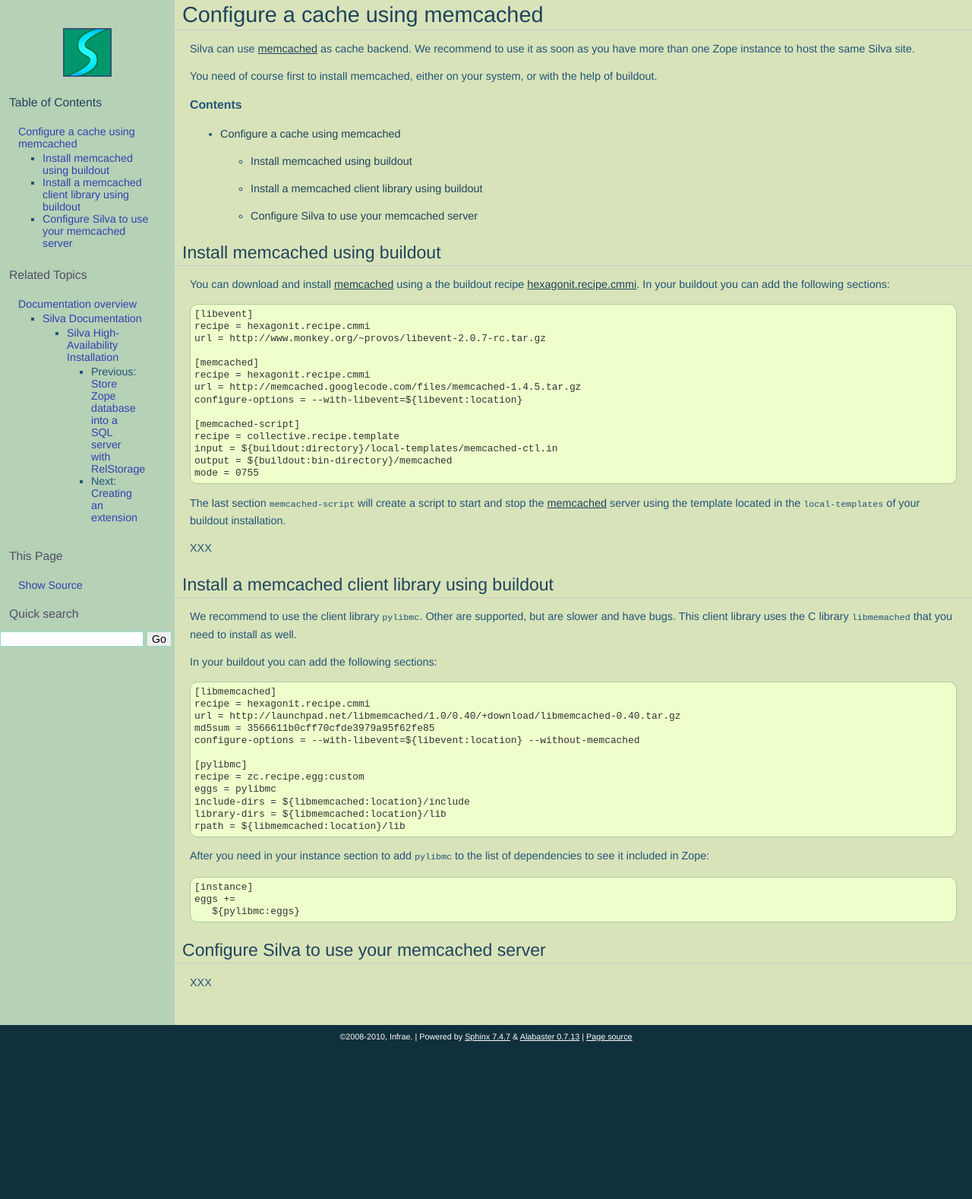
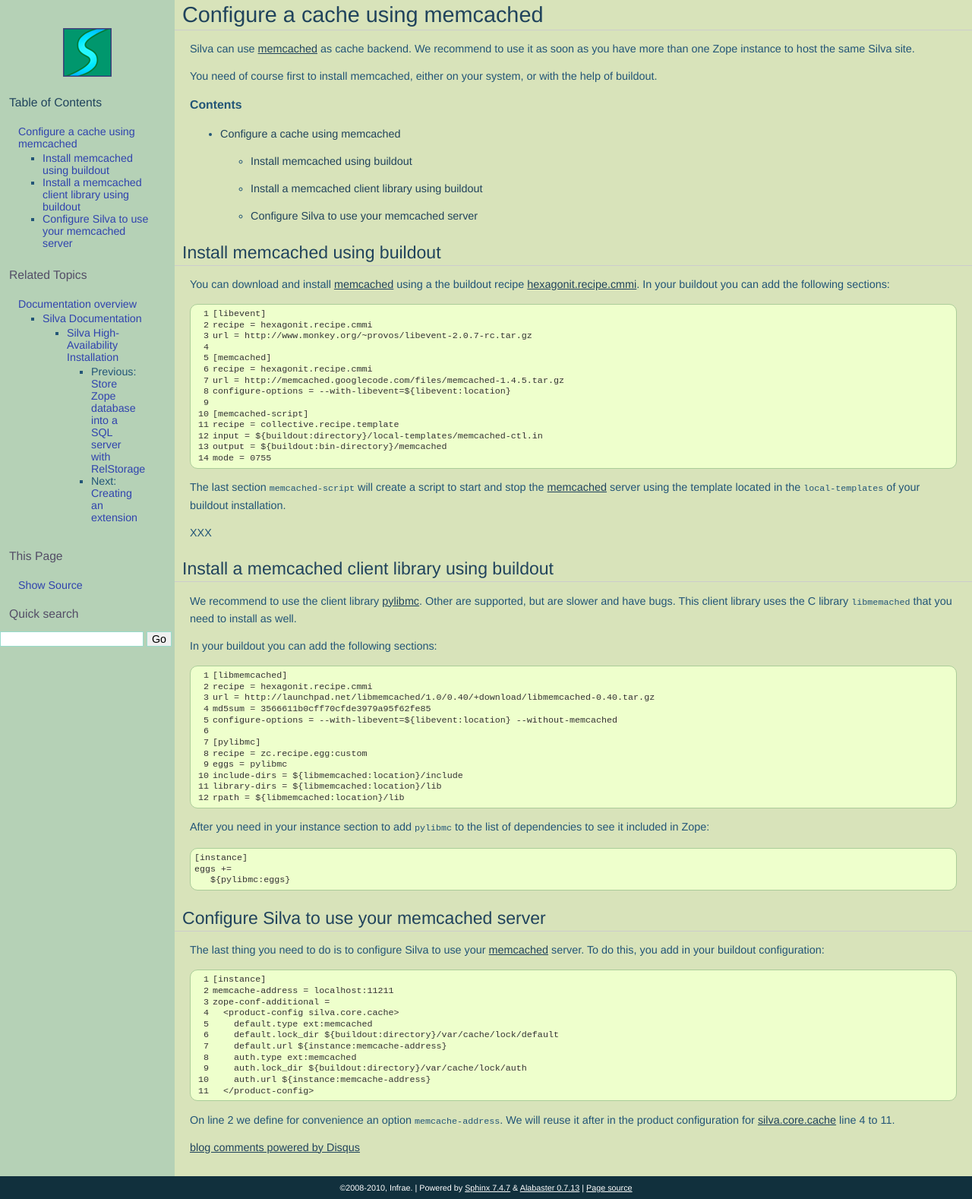
Before and after one commit to silvacms/documentation, a Sphinx documentation site: the page built from source/silva/cluster/memcached.rst, in a window 1280 px wide. Shown: the whole page at 76% size. Built offline with Sphinx 7.4.7, drawn with Linux system fonts in a browser that asks for light colours; pages that are not in the unit, such as notebooks, are missing from menus; comment, search, counter and statistics services are not loaded; before the commit the page ends 1379 px from its top, so only the background shows below that.

Commit message:
Update / test disqus.

```diff
--- a/source/.static/default.css
+++ b/source/.static/default.css
@@ -762,7 +762,6 @@
 }
 
 pre {
-    font-size: 1.1em;
     padding: 5px;
     background-color: #efc;
     color: #333;
--- /dev/null
+++ b/source/.templates/page.html
@@ -0,0 +1,18 @@
+{% extends "!page.html" %}
+
+{% block body %}
+{{ super() }}
+
+<div id="disqus_thread"></div>
+<script type="text/javascript">
+    var disqus_shortname = 'silvadoc23';
+    (function() {
+        var dsq = document.createElement('script'); dsq.type = 'text/javascript'; dsq.async = true;
+        dsq.src = 'http://' + disqus_shortname + '.disqus.com/embed.js';
+        (document.getElementsByTagName('head')[0] || document.getElementsByTagName('body')[0]).appendChild(dsq);
+    })();
+</script>
+<noscript>Please enable JavaScript to view the <a href="http://disqus.com/?ref_noscript=zodbbook">comments powered by Disqus.</a></noscript>
+<a href="http://disqus.com" class="dsq-brlink">blog comments powered by <span class="logo-disqus">Disqus</span></a>
+
+{% endblock %}
--- a/source/silva/cluster/memcached.rst
+++ b/source/silva/cluster/memcached.rst
@@ -19,6 +19,7 @@
 sections:
 
 .. code-block:: buildout
+   :linenos:
 
    [libevent]
    recipe = hexagonit.recipe.cmmi
@@ -45,13 +46,14 @@
 Install a memcached client library using buildout
 -------------------------------------------------
 
-We recommend to use the client library ``pylibmc``. Other are
+We recommend to use the client library `pylibmc`_. Other are
 supported, but are slower and have bugs. This client library uses the
 C library ``libmemached`` that you need to install as well.
 
 In your buildout you can add the following sections:
 
 .. code-block:: buildout
+  :linenos:
 
   [libmemcached]
   recipe = hexagonit.recipe.cmmi
@@ -80,8 +82,32 @@
 Configure Silva to use your memcached server
 --------------------------------------------
 
-XXX
+The last thing you need to do is to configure Silva to use your
+`memcached`_ server. To do this, you add in your buildout
+configuration:
+
+.. code-block:: buildout
+   :linenos:
+
+   [instance]
+   memcache-address = localhost:11211
+   zope-conf-additional =
+     <product-config silva.core.cache>
+       default.type ext:memcached
+       default.lock_dir ${buildout:directory}/var/cache/lock/default
+       default.url ${instance:memcache-address}
+       auth.type ext:memcached
+       auth.lock_dir ${buildout:directory}/var/cache/lock/auth
+       auth.url ${instance:memcache-address}
+     </product-config>
+
+
+On line 2 we define for convenience an option ``memcache-address``. We
+will reuse it after in the product configuration for
+`silva.core.cache`_ line 4 to 11.
 
 
 .. _memcached: http://www.memcached.org
 .. _hexagonit.recipe.cmmi: http://pypi.python.org/pypi/hexagonit.recipe.cmmi
+.. _pylibmc: http://pypi.python.org/pypi/pylibmc/1.1.1
+.. _silva.core.cache: http://infrae.com/download/silva_all/silva.core.cache
```
